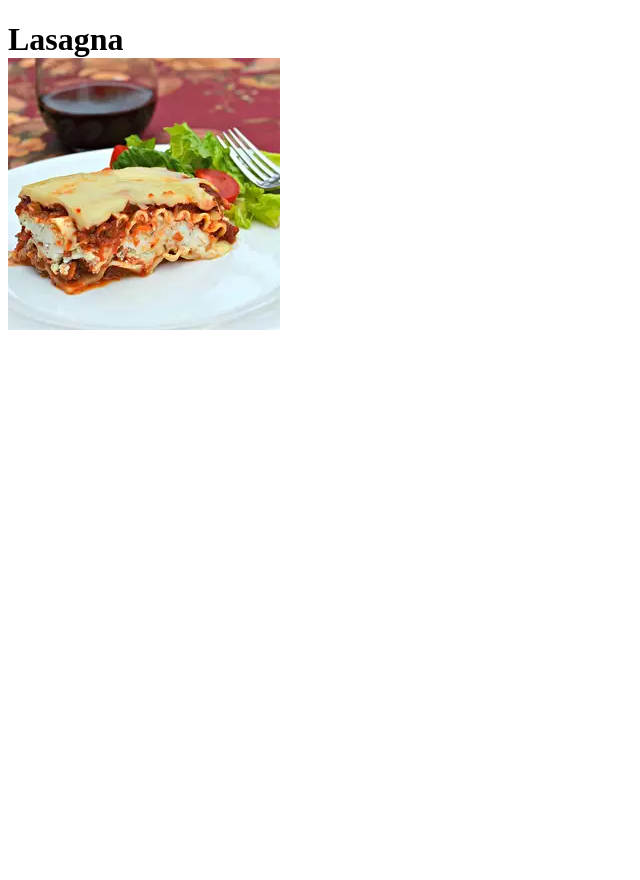
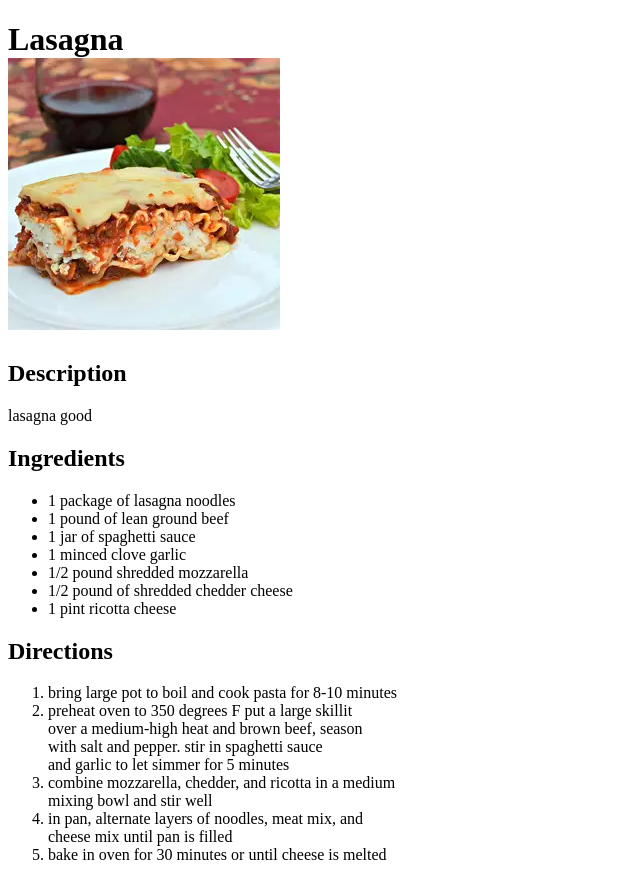
Before and after one commit to aidengage/odin-recipes, a plain HTML site: page recipes/lasagna.html in a window 1280 px wide. Shown: the whole page, without its empty margins (0-640 px from the left). Before the commit the page ends 800 px from the top, so only its background shows below. Drawn offline with Linux system fonts and the light colour scheme.

Commit message:
added sections to each for description, ingredients, and directions

```diff
--- a/recipes/lasagna.html
+++ b/recipes/lasagna.html
@@ -10,5 +10,30 @@
             <br>
             <img src="../images/lasagna.webp" alt="lasanga">
         </h1>
+        <h2>Description</h2>
+        <p>lasagna good</p>
+        <h2>Ingredients</h2>
+        <ul>
+            <li>1 package of lasagna noodles</li>
+            <li>1 pound of lean ground beef</li>
+            <li>1 jar of spaghetti sauce</li>
+            <li>1 minced clove garlic</li>
+            <li>1/2 pound shredded mozzarella</li>
+            <li>1/2 pound of shredded chedder cheese</li>
+            <li>1 pint ricotta cheese</li>
+        </ul>
+        <h2>Directions</h2>
+        <ol>
+            <li>bring large pot to boil and cook pasta for 8-10 minutes</li>
+            <li>preheat oven to 350 degrees F put a large skillit<br>
+            over a medium-high heat and brown beef, season<br>
+            with salt and pepper. stir in spaghetti sauce<br>
+            and garlic to let simmer for 5 minutes</li>
+            <li>combine mozzarella, chedder, and ricotta in a medium<br>
+            mixing bowl and stir well</li>
+            <li>in pan, alternate layers of noodles, meat mix, and<br>
+            cheese mix until pan is filled</li>
+            <li>bake in oven for 30 minutes or until cheese is melted</li>
+        </ol>
     </body>
 </html>
```
Also changed, not shown: recipes/banana-bread.html (+19 -0 lines), recipes/sloppy-joe.html (+15 -2 lines), recipes/spaghetti.html (+11 -0 lines).
